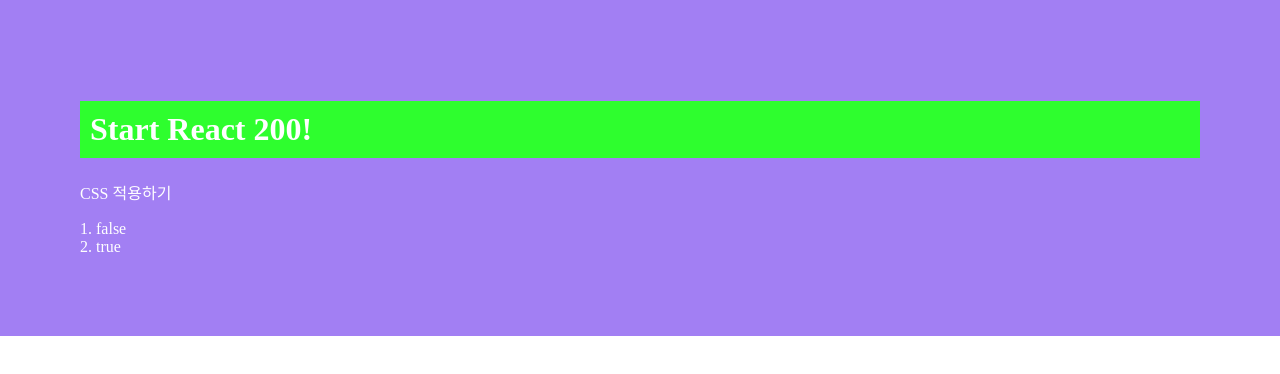
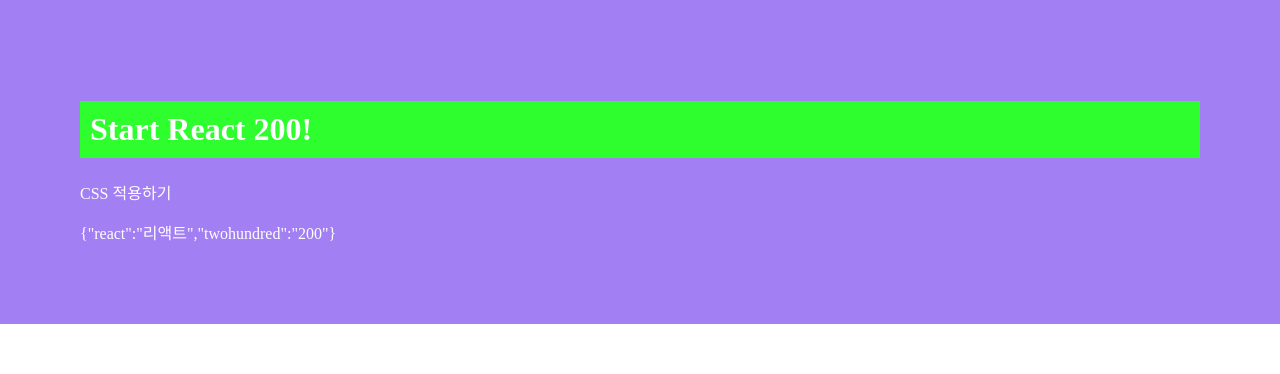
Before and after one commit to jihyean/React200, a React (Create React App) app in the folder client/: page / in a window 1280 px wide. Shown: the top 374 px of the page. Built offline with nearby package versions, Linux system fonts and the light colour scheme.

Commit message:
[020] props 객체형으로 사용하기

```diff
--- a/client/src/App.js
+++ b/client/src/App.js
@@ -1,15 +1,14 @@
 import React from 'react';
 import './App.css';
-import PropsBoolean from './PART2/R019_PropsBoolean'
+import PropsObjval from './PART2/R020_PropsObjVal'
 
 function App() {
   return (
     <div>
       <h1>Start React 200!</h1>
       <p>CSS 적용하기</p>
-      {/** props로 boolean 형으로 하위 컴포넌트에 할당시 true나 false로 할당, 미할당시 true가 기본값 */}
-      <PropsBoolean BooleanTrueFalse={false} />
-      <PropsBoolean BooleanTrueFalse />
+      {/** ObjectJson 변수와 key값 선언 후 value 할당하여 props에 담아 하위 컴포넌트에 전달 */}
+      <PropsObjval ObjectJson = {{react:"리액트", twohundred:"200"}} />
     </div>
   );
 }
--- /dev/null
+++ b/client/src/PART2/R020_PropsObjVal.js
@@ -0,0 +1,27 @@
+import React, { Component } from 'react';
+import datatype from 'prop-types';
+
+class R020_PropsObjVal extends Component {
+  render() {
+
+    // render() 함수 내에서 지역변수를 선언해 props로 전달된 값들을 할당
+    let {
+      ObjectJson
+    } = this.props
+    return (
+    <div style={{padding: "0px"}}>
+      {JSON.stringify(ObjectJson)}
+    </div>
+    )
+  }
+}
+
+// shape 유형을 사용해 객체 ObjectJson의 내부 key 값에 대해 자료형 선언
+R020_PropsObjVal.propTypes = {
+  ObjectJson: datatype.shape({
+    react: datatype.string,
+    twohundred: datatype.number
+  })
+}
+
+export default R020_PropsObjVal;
```
